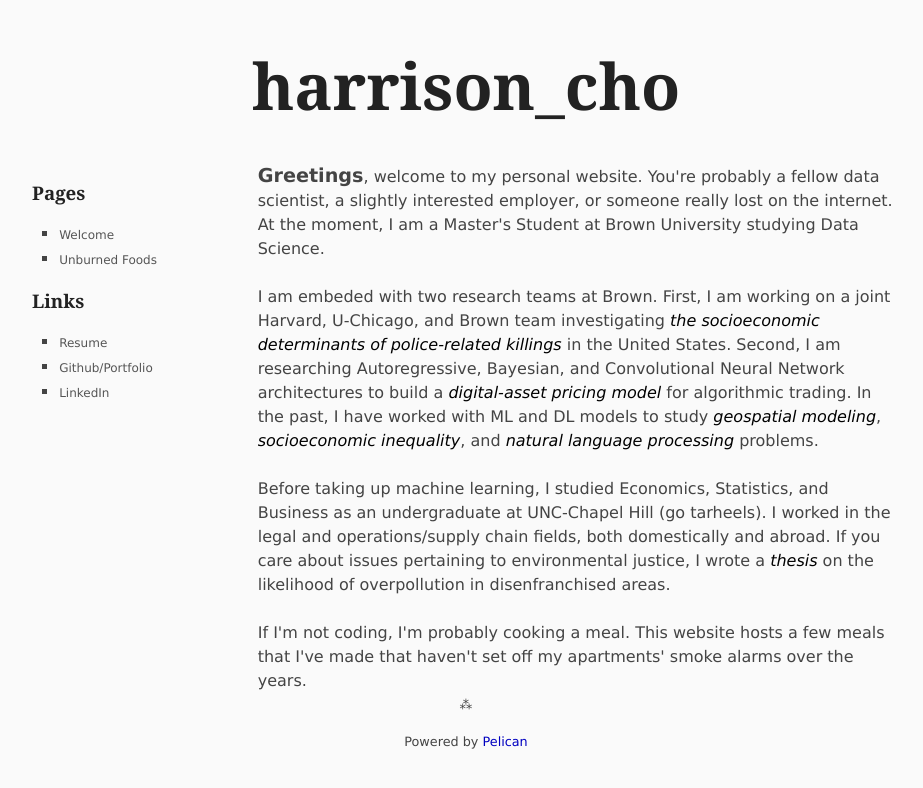
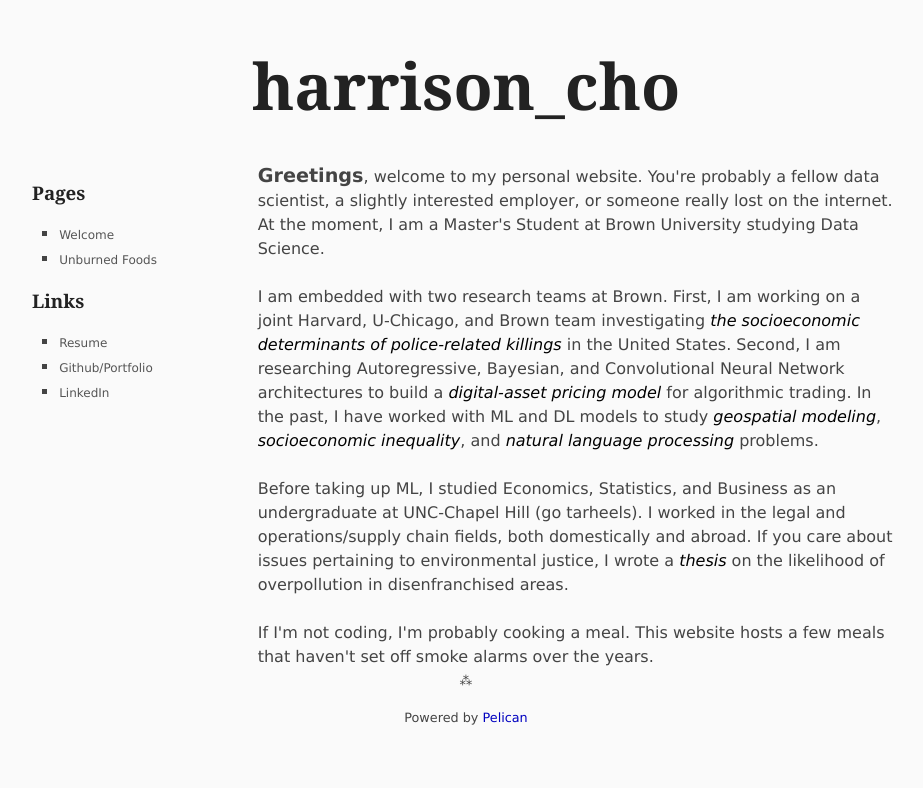
Before and after one commit to hcho1111/hch1111.github.io, a plain HTML site: page index.html in a window 1280 px wide. Shown: the whole page, without its empty margins (174-1097 px from the left). Drawn offline with Linux system fonts and the light colour scheme.

Commit message:
Add files via upload

```diff
--- a/index.html
+++ b/index.html
@@ -35,13 +35,13 @@
 <big><b>Greetings</b></big>, welcome to my personal website. You're probably a fellow data scientist, a slightly interested employer, or someone really lost on the internet. At the moment, I am a Master's Student at Brown University studying Data Science. <br>
 <br>
 
-I am embeded with two research teams at Brown. First, I am working on a joint Harvard, U-Chicago, and Brown team investigating <a href = "https://github.com/ausmani23/Police-Violence" style="color: black"><i>the socioeconomic determinants of police-related killings</i> </a>in the United States. Second, I am researching Autoregressive, Bayesian, and Convolutional Neural Network architectures to build a <a href = "https://github.com/BrownDSI/crypto-prediction" style="color: black"><i>digital-asset pricing model</i></a> for algorithmic trading. In the past, I have worked with ML and DL models to study <a href = "https://github.com/hcho1111/Parking-Data-Violations" style="color: black"><i>geospatial modeling</i></a>, <a href = "https://github.com/hcho1111/Capital-Skill-Complementarity" style="color: black"><i>socioeconomic inequality</i></a>, and <a href = "https://github.com/hcho1111/Darknet-Drug-Listing-Classification" style="color: black"><i>natural language processing</i></a> problems. <br>
+I am embedded with two research teams at Brown. First, I am working on a joint Harvard, U-Chicago, and Brown team investigating <a href = "https://github.com/ausmani23/Police-Violence" style="color: black"><i>the socioeconomic determinants of police-related killings</i> </a>in the United States. Second, I am researching Autoregressive, Bayesian, and Convolutional Neural Network architectures to build a <a href = "https://github.com/BrownDSI/crypto-prediction" style="color: black"><i>digital-asset pricing model</i></a> for algorithmic trading. In the past, I have worked with ML and DL models to study <a href = "https://github.com/hcho1111/Parking-Data-Violations" style="color: black"><i>geospatial modeling</i></a>, <a href = "https://github.com/hcho1111/Capital-Skill-Complementarity" style="color: black"><i>socioeconomic inequality</i></a>, and <a href = "https://github.com/hcho1111/Darknet-Drug-Listing-Classification" style="color: black"><i>natural language processing</i></a> problems. <br>
 <br>
 
-Before taking up machine learning, I studied Economics, Statistics, and Business as an undergraduate at UNC-Chapel Hill (go tarheels). I worked in the legal and operations/supply chain fields, both domestically and abroad. If you care about issues pertaining to environmental justice, I wrote a <a href = "https://cdr.lib.unc.edu/concern/honors_theses/8049gb71c" style="color: black"><i>thesis</i></a> on the likelihood of overpollution in disenfranchised areas. <br>
+Before taking up ML, I studied Economics, Statistics, and Business as an undergraduate at UNC-Chapel Hill (go tarheels). I worked in the legal and operations/supply chain fields, both domestically and abroad. If you care about issues pertaining to environmental justice, I wrote a <a href = "https://cdr.lib.unc.edu/concern/honors_theses/8049gb71c" style="color: black"><i>thesis</i></a> on the likelihood of overpollution in disenfranchised areas. <br>
 <br>
 
-If I'm not coding, I'm probably cooking a meal. This website hosts a few meals that I've made that haven't set off my apartments' smoke alarms over the years.
+If I'm not coding, I'm probably cooking a meal. This website hosts a few meals that haven't set off smoke alarms over the years.
 
 
 
```
